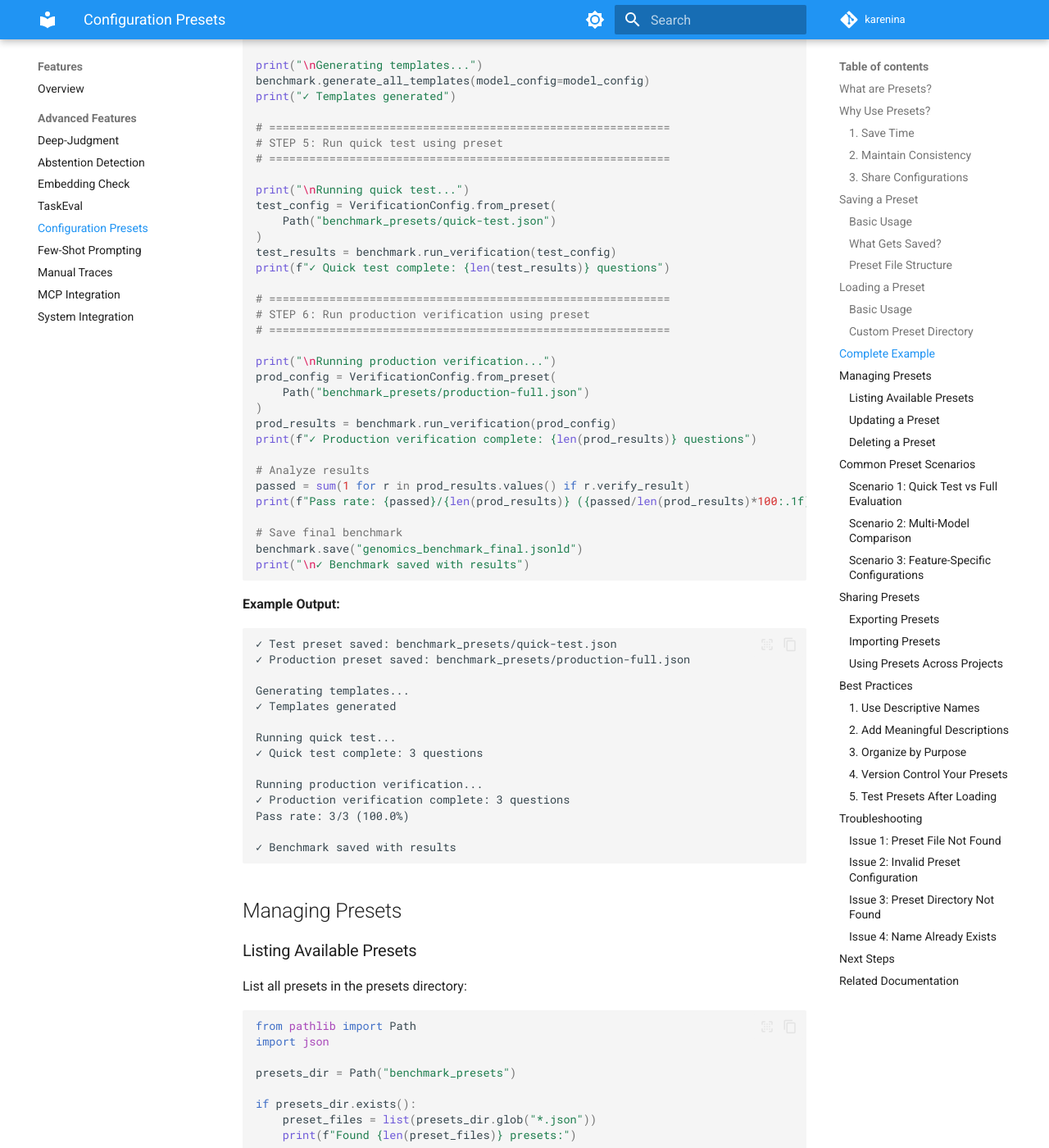
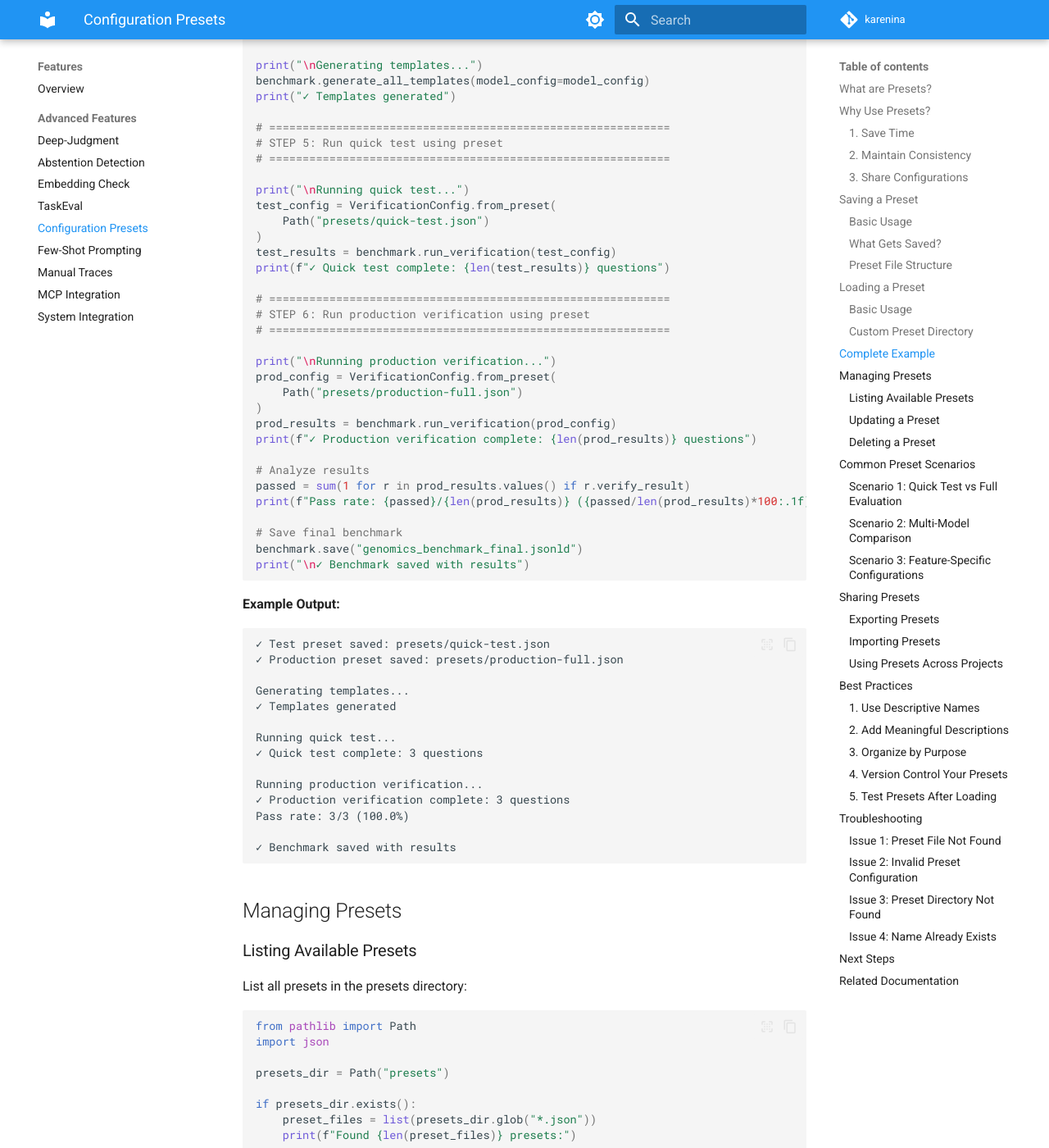
Before and after one commit to biocypher/karenina, an MkDocs documentation site: the page built from docs/advanced/presets.md, in a window 1280 px wide and 1400 px high, scrolled down 6294 px. Shown: the whole window at 82% size. Built offline with MkDocs 1.6.1 and Material for MkDocs 9.7.7, drawn with Linux system fonts in a browser that asks for light colours; comment, search, counter and statistics services are not loaded; some of the changed text lies outside the part shown.

Commit message:
refactor(presets): rename default presets directory from benchmark_presets to presets
Update default presets directory path across codebase and documentation for better clarity and simplicity.

🤖 Generated with [Claude Code](https://claude.com/claude-code)

Co-Authored-By: Claude Opus 4.5 <noreply@anthropic.com>

````diff
--- a/docs/advanced/presets.md
+++ b/docs/advanced/presets.md
@@ -62,10 +62,10 @@ Share preset files with teammates or across projects:
 
 ```bash
 # Export preset
-cp benchmark_presets/genomics-standard.json shared/
+cp presets/genomics-standard.json shared/
 
 # Teammate imports preset
-cp shared/genomics-standard.json benchmark_presets/
+cp shared/genomics-standard.json presets/
 ```
 
 ## Saving a Preset
@@ -107,7 +107,7 @@ print(f"Preset saved to: {metadata['filepath']}")
 
 **Output:**
 ```
-Preset saved to: benchmark_presets/genomics-standard-config.json
+Preset saved to: presets/genomics-standard-config.json
 ```
 
 ### What Gets Saved?
@@ -128,11 +128,11 @@ Presets include:
 
 ### Preset File Structure
 
-Presets are saved as JSON files in the `benchmark_presets/` directory:
+Presets are saved as JSON files in the `presets/` directory:
 
 ```
 project_root/
-├── benchmark_presets/
+├── presets/
 │   ├── genomics-standard-config.json
 │   ├── quick-test.json
 │   └── production-full.json
@@ -185,7 +185,7 @@ benchmark = Benchmark.load("genomics_benchmark.jsonld")
 
 # Load preset by filepath
 config = VerificationConfig.from_preset(
-    Path("benchmark_presets/genomics-standard-config.json")
+    Path("presets/genomics-standard-config.json")
 )
 
 # Run verification with loaded configuration
@@ -305,7 +305,7 @@ print("✓ Templates generated")
 
 print("\nRunning quick test...")
 test_config = VerificationConfig.from_preset(
-    Path("benchmark_presets/quick-test.json")
+    Path("presets/quick-test.json")
 )
 test_results = benchmark.run_verification(test_config)
 print(f"✓ Quick test complete: {len(test_results)} questions")
@@ -316,7 +316,7 @@ print(f"✓ Quick test complete: {len(test_results)} questions")
 
 print("\nRunning production verification...")
 prod_config = VerificationConfig.from_preset(
-    Path("benchmark_presets/production-full.json")
+    Path("presets/production-full.json")
 )
 prod_results = benchmark.run_verification(prod_config)
 print(f"✓ Production verification complete: {len(prod_results)} questions")
@@ -333,8 +333,8 @@ print("\n✓ Benchmark saved with results")
 **Example Output:**
 
 ```
-✓ Test preset saved: benchmark_presets/quick-test.json
-✓ Production preset saved: benchmark_presets/production-full.json
+✓ Test preset saved: presets/quick-test.json
+✓ Production preset saved: presets/production-full.json
 
 Generating templates...
 ✓ Templates generated
@@ -359,7 +359,7 @@ List all presets in the presets directory:
 from pathlib import Path
 import json
 
-presets_dir = Path("benchmark_presets")
+presets_dir = Path("presets")
 
 if presets_dir.exists():
     preset_files = list(presets_dir.glob("*.json"))
@@ -384,7 +384,7 @@ To update a preset, load it, modify the configuration, and save it again:
 from pathlib import Path
 
 # Load existing preset
-preset_path = Path("benchmark_presets/genomics-standard-config.json")
+preset_path = Path("presets/genomics-standard-config.json")
 config = VerificationConfig.from_preset(preset_path)
 
 # Modify configuration
@@ -407,7 +407,7 @@ Delete a preset file:
 ```python
 from pathlib import Path
 
-preset_path = Path("benchmark_presets/old-config.json")
+preset_path = Path("presets/old-config.json")
 
 if preset_path.exists():
     preset_path.unlink()
@@ -459,11 +459,11 @@ full_config.save_preset(
 
 ```python
 # During development: Use quick test
-config = VerificationConfig.from_preset(Path("benchmark_presets/quick-test.json"))
+config = VerificationConfig.from_preset(Path("presets/quick-test.json"))
 dev_results = benchmark.run_verification(config)
 
 # Before release: Use full evaluation
-config = VerificationConfig.from_preset(Path("benchmark_presets/full-evaluation.json"))
+config = VerificationConfig.from_preset(Path("presets/full-evaluation.json"))
 final_results = benchmark.run_verification(config)
 ```
 
@@ -508,7 +508,7 @@ comparison_config.save_preset(
 ```python
 # Load and run comparison
 config = VerificationConfig.from_preset(
-    Path("benchmark_presets/gpt-4-vs-claude-comparison.json")
+    Path("presets/gpt-4-vs-claude-comparison.json")
 )
 results = benchmark.run_verification(config)
 
@@ -561,10 +561,10 @@ Share preset files with teammates or across projects:
 
 ```bash
 # Copy preset to shared location
-cp benchmark_presets/genomics-standard-config.json /shared/presets/
+cp presets/genomics-standard-config.json /shared/presets/
 
 # Or commit to version control
-git add benchmark_presets/production-full.json
+git add presets/production-full.json
 git commit -m "Add production verification preset"
 git push
 ```
@@ -575,11 +575,11 @@ Import presets shared by others:
 
 ```bash
 # Copy from shared location
-cp /shared/presets/team-standard.json benchmark_presets/
+cp /shared/presets/team-standard.json presets/
 
 # Or pull from version control
 git pull
-# Preset files appear in benchmark_presets/
+# Preset files appear in presets/
 ```
 
 ### Using Presets Across Projects
@@ -654,7 +654,7 @@ ablation_config.save_preset(name="Exp: Ablation Study", description="...")
 Track preset files in version control:
 
 ```bash
-git add benchmark_presets/
+git add presets/
 git commit -m "Add genomics benchmark presets"
 ```
 
@@ -699,12 +699,12 @@ print(f"Test passed: {len(test_results)} questions verified")
 ```python
 from pathlib import Path
 
-preset_path = Path("benchmark_presets/my-config.json")
+preset_path = Path("presets/my-config.json")
 
 if not preset_path.exists():
     print(f"Preset not found: {preset_path}")
     print("Available presets:")
-    for p in Path("benchmark_presets").glob("*.json"):
+    for p in Path("presets").glob("*.json"):
         print(f"  - {p.name}")
 else:
     config = VerificationConfig.from_preset(preset_path)
@@ -720,7 +720,7 @@ else:
 import json
 from pathlib import Path
 
-preset_path = Path("benchmark_presets/broken-config.json")
+preset_path = Path("presets/broken-config.json")
 
 # Inspect preset file
 with open(preset_path) as f:
@@ -744,7 +744,7 @@ elif "answering_models" not in data["config"]:
 ```python
 from pathlib import Path
 
-presets_dir = Path("benchmark_presets")
+presets_dir = Path("presets")
 
 if not presets_dir.exists():
     print("Creating presets directory...")
@@ -762,7 +762,7 @@ if not presets_dir.exists():
 from pathlib import Path
 
 name = "My Config"
-preset_file = Path(f"benchmark_presets/{name.lower().replace(' ', '-')}.json")
+preset_file = Path(f"presets/{name.lower().replace(' ', '-')}.json")
 
 if preset_file.exists():
     print(f"Preset '{name}' already exists")
````
Also changed, not shown: docs/configuration.md (+2 -2 lines), docs/using-karenina/cli-verification.md (+1 -1 lines), 3 other files.
